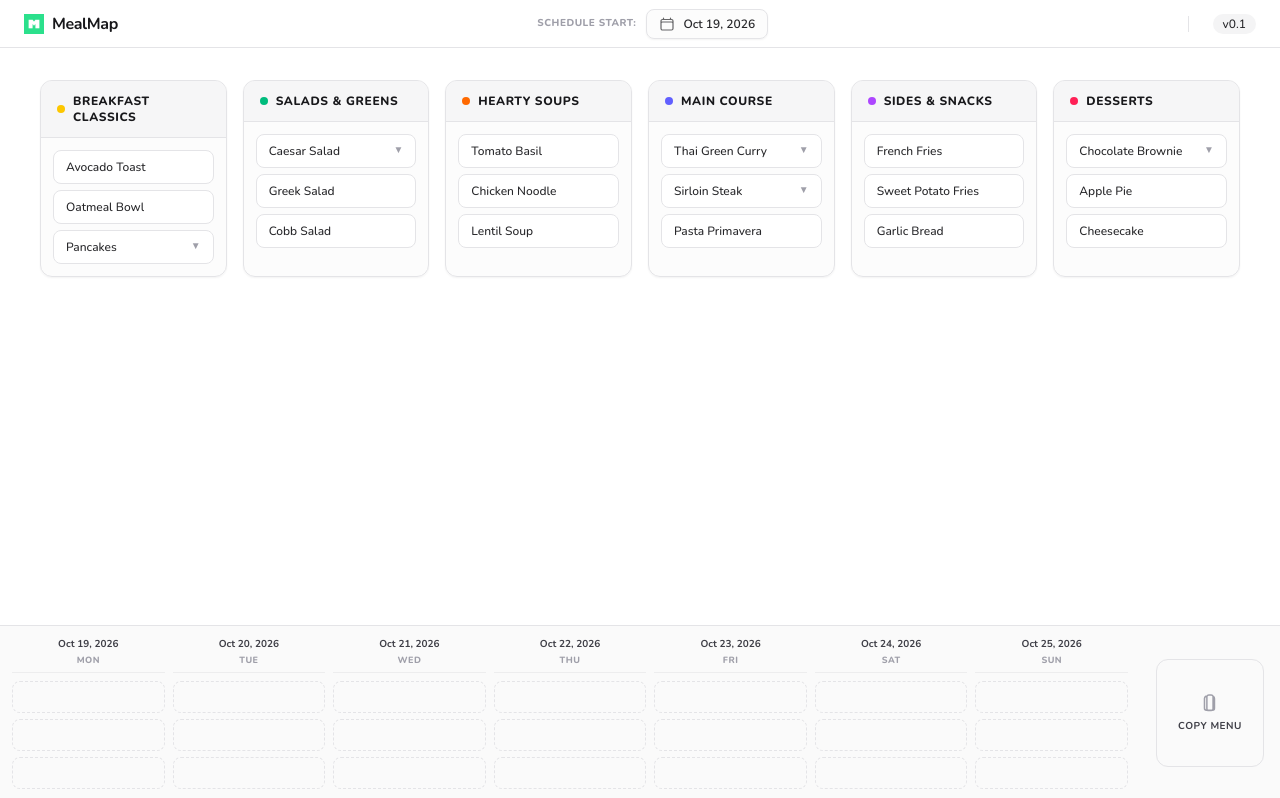
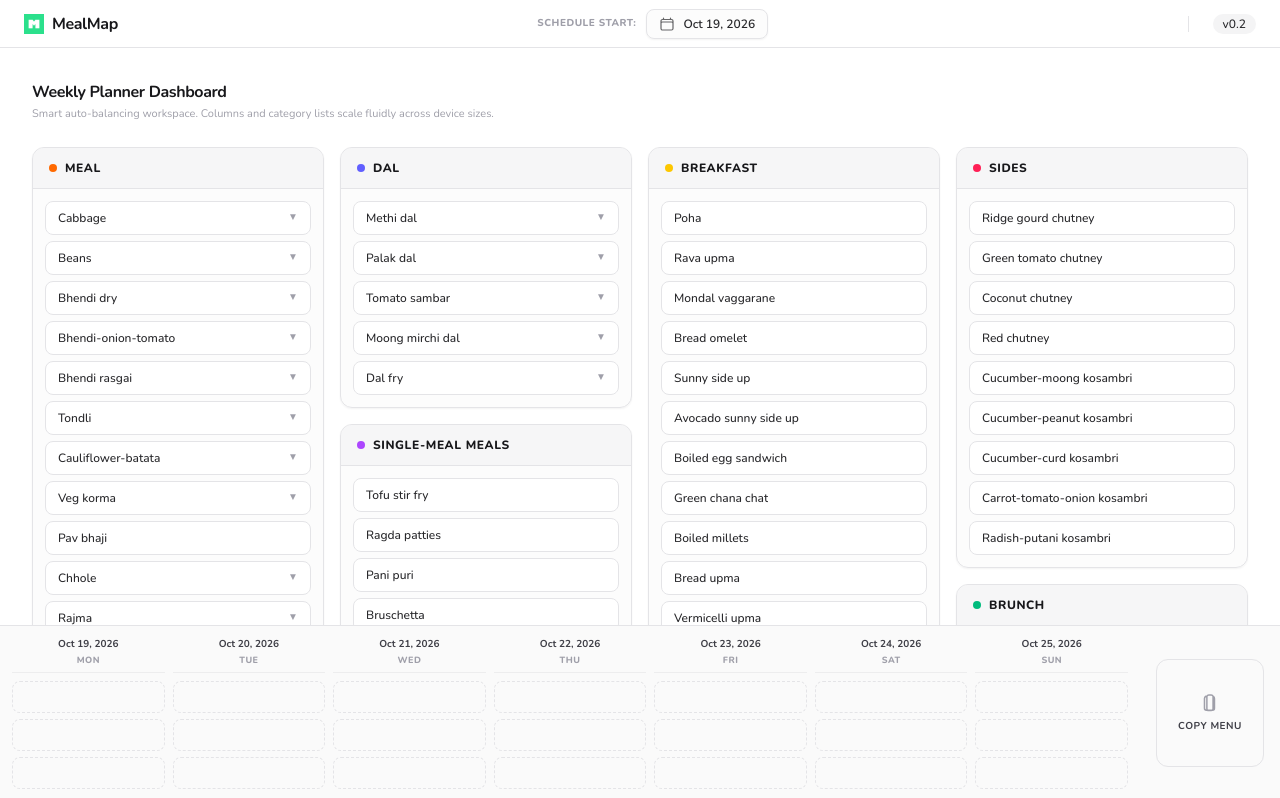
Before and after one commit to tushar-joshi-dev/meal-map, a React (Vite) app: page / in a window 1280 px wide. Shown: the top 798 px of the page. Built offline with nearby package versions, Linux system fonts and the light colour scheme.

Commit message:
Add actual data.

```diff
--- a/src/components/category-box/CategoryColors.tsx
+++ b/src/components/category-box/CategoryColors.tsx
@@ -1,17 +1,9 @@
-export type CategoryColorToken = 'yellow' | 'emerald' | 'orange' | 'indigo' | 'purple' | 'rose';
+export type CategoryColorToken = 'yellow' | 'emerald' | 'orange' | 'indigo' | 'purple' | 'rose' | 'cyan' | 'fuchsia';
 
 export const CATEGORY_COLORS: Record<CategoryColorToken, {
-    circle: string;
-    bg: string;
-    border: string;
-    text: string;
-    subText: string;
-    hoverBorder: string;
-    darkBg: string;
-    darkBorder: string;
-    darkText: string;
-    darkSubText: string;
-    darkHoverBorder: string;
+    circle: string; bg: string; border: string; text: string; subText: string;
+    hoverBorder: string; darkBg: string; darkBorder: string; darkText: string;
+    darkSubText: string; darkHoverBorder: string;
 }> = {
     yellow: {
         circle: 'bg-yellow-400 dark:bg-yellow-500',
@@ -42,6 +34,16 @@ export const CATEGORY_COLORS: Record<CategoryColorToken, {
         circle: 'bg-rose-500',
         bg: 'bg-rose-50/70', border: 'border-rose-200', text: 'text-rose-800', subText: 'text-rose-700/80', hoverBorder: 'hover:border-rose-300',
         darkBg: 'dark:bg-rose-950/20', darkBorder: 'dark:border-rose-900/40', darkText: 'dark:text-rose-300', darkSubText: 'dark:text-rose-400/80', darkHoverBorder: 'dark:hover:border-rose-800'
+    },
+    cyan: {
+        circle: 'bg-cyan-500',
+        bg: 'bg-cyan-50/70', border: 'border-cyan-200', text: 'text-cyan-800', subText: 'text-cyan-700/80', hoverBorder: 'hover:border-cyan-300',
+        darkBg: 'dark:bg-cyan-950/20', darkBorder: 'dark:border-cyan-900/40', darkText: 'dark:text-cyan-300', darkSubText: 'dark:text-cyan-400/80', darkHoverBorder: 'dark:hover:border-cyan-800'
+    },
+    fuchsia: {
+        circle: 'bg-fuchsia-500',
+        bg: 'bg-fuchsia-50/70', border: 'border-fuchsia-200', text: 'text-fuchsia-800', subText: 'text-fuchsia-700/80', hoverBorder: 'hover:border-fuchsia-300',
+        darkBg: 'dark:bg-fuchsia-950/20', darkBorder: 'dark:border-fuchsia-900/40', darkText: 'dark:text-fuchsia-300', darkSubText: 'dark:text-fuchsia-400/80', darkHoverBorder: 'dark:hover:border-fuchsia-800'
     }
 };
 
--- a/src/components/header/Header.tsx
+++ b/src/components/header/Header.tsx
@@ -1,7 +1,7 @@
 import logo from '../../assets/logo.png';
 import DatePicker from '../input/DatePicker';
 
-const APP_VERSION = 'v0.1';
+const APP_VERSION = 'v0.2';
 
 const Header = () => {
     return (
--- a/src/components/meal-grid/MealGrid.tsx
+++ b/src/components/meal-grid/MealGrid.tsx
@@ -1,7 +1,7 @@
 import React from 'react';
 import { MAX_MEALS_PER_SLOT, useMealGrid } from '../../context/MealGridContext';
 import SelectedMealLabel from '../item-label/SelectedMealLabel';
-import { CATEGORY_COLORS, getCategoryTheme } from '../category-box/CategoryColors';
+import { getCategoryTheme } from '../category-box/CategoryColors';
 
 const MealGrid: React.FC = () => {
     const { slots, setSlots, startDate } = useMealGrid();
--- a/src/pages/PlanBuilder.tsx
+++ b/src/pages/PlanBuilder.tsx
@@ -17,75 +17,201 @@ const PlanBuilderPage = () => {
     // Mocking 6 categories
     const foodData: FoodCategory[] = [
         {
-            title: "Breakfast Classics",
+            title: "Breakfast",
             colorToken: "yellow", // Yellow Theme
             items: [
-                { name: "Avocado Toast" },
-                { name: "Oatmeal Bowl" },
-                { name: "Pancakes", options: ["Maple Syrup", "Blueberries", "Chocolate Chips"] }
+                { name: "Poha" },
+                { name: "Rava upma" },
+                { name: "Mondal vaggarane" },
+                { name: "Bread omelet" },
+                { name: "Sunny side up" },
+                { name: "Avocado sunny side up" },
+                { name: "Boiled egg sandwich" },
+                { name: "Green chana chat" },
+                { name: "Boiled millets" },
+                { name: "Bread upma" },
+                { name: "Vermicelli upma" }
             ]
         },
         {
-            title: "Salads & Greens",
+            title: "Brunch",
             colorToken: "emerald", // Green Theme
             items: [
-                { name: "Caesar Salad", options: ["Chicken", "Salmon", "Tofu"] },
-                { name: "Greek Salad" },
-                { name: "Cobb Salad" }
+                { name: "Sabudana khichdi" },
+                { name: "Sabudana thalipeeth" },
+                { name: "Jhunka", options: ["Chapati", "Bhakri", "Rice"] },
+                { name: "Utthappa" }
             ]
         },
         {
-            title: "Hearty Soups",
+            title: "Meal",
             colorToken: "orange", // Orange Theme
             items: [
-                { name: "Tomato Basil" },
-                { name: "Chicken Noodle" },
-                { name: "Lentil Soup" }
+                { name: "Cabbage", options: ["Chapati", "Bhakri"] },
+                { name: "Beans", options: ["Chapati", "Bhakri"] },
+                { name: "Bhendi dry", options: ["Chapati", "Bhakri"] },
+                { name: "Bhendi-onion-tomato", options: ["Chapati", "Bhakri", "Rice"] },
+                { name: "Bhendi rasgai", options: ["Chapati", "Bhakri", "Rice"] },
+                { name: "Tondli", options: ["Chapati", "Bhakri"] },
+                { name: "Cauliflower-batata", options: ["Chapati", "Bhakri"] },
+                { name: "Veg korma", options: ["Chapati", "Bhakri", "Rice"] },
+                { name: "Pav bhaji" },
+                { name: "Chhole", options: ["Chapati", "Rice"] },
+                { name: "Rajma", options: ["Chapati", "Rice"] },
+                { name: "Black-eyed peas usal", options: ["Chapati", "Bhakri", "Rice"] },
+                { name: "Dal makhani", options: ["Chapati", "Bhakri", "Rice"] },
+                { name: "Whole moong usal", options: ["Chapati", "Bhakri"] },
+                { name: "Moth beans usal", options: ["Chapati", "Bhakri"] },
+                { name: "Brown chana usal", options: ["Chapati", "Bhakri"] },
+                { name: "Capsicum batata", options: ["Chapati", "Bhakri"] },
+                { name: "Tofu/paneer masala", options: ["Chapati", "Bhakri", "Rice"] },
+                { name: "Palak paneer/tofu", options: ["Chapati", "Bhakri", "Rice"] },
+                { name: "Beetroot", options: ["Chapati", "Bhakri"] },
+                { name: "Bottle gourd", options: ["Chapati", "Bhakri"] },
+                { name: "Brinjal", options: ["Chapati", "Bhakri", "Rice"] },
+                { name: "Thai red curry", options: ["Rice", "Jasmine rice"] }
             ]
         },
         {
-            title: "Main Course",
+            title: "Dal",
             colorToken: "indigo", // Cyan Theme
             items: [
-                { name: "Thai Green Curry", options: ["White Rice", "Jasmine Rice", "Brown Rice"] },
-                { name: "Sirloin Steak", options: ["French Fries", "Mashed Potatoes"] },
-                { name: "Pasta Primavera" }
+                { name: "Methi dal", options: ["Rice"] },
+                { name: "Palak dal", options: ["Chapati", "Bhakri", "Rice"] },
+                { name: "Tomato sambar", options: ["Rice"] },
+                { name: "Moong mirchi dal", options: ["Rice"] },
+                { name: "Dal fry", options: ["Chapati", "Bhakri", "Rice"] }
             ]
         },
         {
-            title: "Sides & Snacks",
+            title: "Single-meal Meals",
             colorToken: "purple", // Amber Theme
             items: [
-                { name: "French Fries" },
-                { name: "Sweet Potato Fries" },
-                { name: "Garlic Bread" }
+                { name: "Tofu stir fry" },
+                { name: "Ragda patties" },
+                { name: "Pani puri" },
+                { name: "Bruschetta" },
+                { name: "Thalipeeth/dhapati" },
+                { name: "Tomato omelet" }
             ]
         },
         {
-            title: "Desserts",
+            title: "Sides",
             colorToken: "rose", // Rose Theme
             items: [
-                { name: "Chocolate Brownie", options: ["With Ice Cream", "Plain"] },
-                { name: "Apple Pie" },
-                { name: "Cheesecake" }
+                { name: "Ridge gourd chutney" },
+                { name: "Green tomato chutney" },
+                { name: "Coconut chutney" },
+                { name: "Red chutney" },
+                { name: "Cucumber-moong kosambri" },
+                { name: "Cucumber-peanut kosambri" },
+                { name: "Cucumber-curd kosambri" },
+                { name: "Carrot-tomato-onion kosambri" },
+                { name: "Radish-putani kosambri" }
+            ]
+        },
+        {
+            title: "Rice",
+            colorToken: "cyan", // Cyan Theme
+            items: [
+                { name: "Chitra anna" },
+                { name: "Puliogare" },
+                { name: "Veg pulav" },
+                { name: "Bisi bele bhat" },
+                { name: "Tomato bhat" }
             ]
         },
     ];
 
+    // Helper function to build a dynamically balanced matrix for a specific column target
+    const buildBalancedColumns = (numCols: number) => {
+        const columns: FoodCategory[][] = Array.from({ length: numCols }, () => []);
+        const heights = Array(numCols).fill(0);
+
+        // Sort items so longest categories are distributed first for optimal packing bounds
+        const sorted = [...foodData].sort((a, b) => {
+            const aCost = a.items.length + a.items.reduce((acc, curr) => acc + (curr.options?.length || 0), 0);
+            const bCost = b.items.length + b.items.reduce((acc, curr) => acc + (curr.options?.length || 0), 0);
+            return bCost - aCost;
+        });
+
+        sorted.forEach((category) => {
+            const cost = 40 + (category.items.length * 36) + category.items.reduce((acc, curr) => acc + (curr.options?.length || 0) * 24, 0);
+            const shortestIdx = heights.indexOf(Math.min(...heights));
+            columns[shortestIdx].push(category);
+            heights[shortestIdx] += cost;
+        });
+
+        return columns;
+    };
+
+    // Pre-calculate balanced layouts for all responsive breakpoints
+    const layout1Col = buildBalancedColumns(1);
+    const layout2Col = buildBalancedColumns(2);
+    const layout3Col = buildBalancedColumns(3);
+    const layout4Col = buildBalancedColumns(4);
+
     return (
-        <div className="max-w-7xl mx-auto px-4">
-            <div className="grid grid-cols-1 sm:grid-cols-2 lg:grid-cols-3 xl:grid-cols-6 gap-4">
-                {foodData.map((category, index) => (
-                    <CategoryBox
-                        key={index}
-                        title={category.title}
-                        items={category.items}
-                        slots={slots}
-                        onSelectMeal={addMealToGrid}
-                        colorToken={category.colorToken} // Type checked safely via compiler rules
-                    />
+        <div className="w-full px-2 pb-8 flex flex-col gap-6 animate-in fade-in duration-200">
+
+            <div className="flex flex-col gap-0.5 select-none">
+                <h1 className="text-base font-bold tracking-tight text-zinc-900 dark:text-zinc-50">
+                    Weekly Planner Dashboard
+                </h1>
+                <p className="text-[11px] text-zinc-400 dark:text-zinc-500">
+                    Smart auto-balancing workspace. Columns and category lists scale fluidly across device sizes.
+                </p>
+            </div>
+
+            {/* =======================================================================
+                RESPONSIVE MASONRY PIPELINE:
+                Tailwind visibility triggers toggle the correct balanced grid view automatically.
+               ======================================================================= */}
+
+            {/* VIEW A: Mobile Single-Column Stack (1 Column) */}
+            <div className="flex sm:hidden flex-col gap-4 w-full">
+                {layout1Col.map((columnData, colIdx) => (
+                    <div key={colIdx} className="flex-1 w-full flex flex-col gap-4">
+                        {columnData.map((category, idx) => (
+                            <CategoryBox key={idx} title={category.title} items={category.items} slots={slots} onSelectMeal={addMealToGrid} colorToken={category.colorToken} />
+                        ))}
+                    </div>
                 ))}
             </div>
+
+            {/* VIEW B: Tablet Balanced View (2 Columns) */}
+            <div className="hidden sm:flex md:hidden flex-row gap-4 w-full items-start">
+                {layout2Col.map((columnData, colIdx) => (
+                    <div key={colIdx} className="flex-1 min-w-0 w-full flex flex-col gap-4">
+                        {columnData.map((category, idx) => (
+                            <CategoryBox key={idx} title={category.title} items={category.items} slots={slots} onSelectMeal={addMealToGrid} colorToken={category.colorToken} />
+                        ))}
+                    </div>
+                ))}
+            </div>
+
+            {/* VIEW C: Laptop Grid Layout (3 Columns) */}
+            <div className="hidden md:flex lg:hidden flex-row gap-4 w-full items-start">
+                {layout3Col.map((columnData, colIdx) => (
+                    <div key={colIdx} className="flex-1 min-w-0 w-full flex flex-col gap-4">
+                        {columnData.map((category, idx) => (
+                            <CategoryBox key={idx} title={category.title} items={category.items} slots={slots} onSelectMeal={addMealToGrid} colorToken={category.colorToken} />
+                        ))}
+                    </div>
+                ))}
+            </div>
+
+            {/* VIEW D: Wide Desktop Resolution Layout (4 Columns) */}
+            <div className="hidden lg:flex flex-row gap-4 w-full items-start">
+                {layout4Col.map((columnData, colIdx) => (
+                    <div key={colIdx} className="flex-1 min-w-0 w-full flex flex-col gap-4">
+                        {columnData.map((category, idx) => (
+                            <CategoryBox key={idx} title={category.title} items={category.items} slots={slots} onSelectMeal={addMealToGrid} colorToken={category.colorToken} />
+                        ))}
+                    </div>
+                ))}
+            </div>
+
         </div>
     );
 };
```
Also changed, not shown: 1 other file (tests, documents, lock files or other folders).
